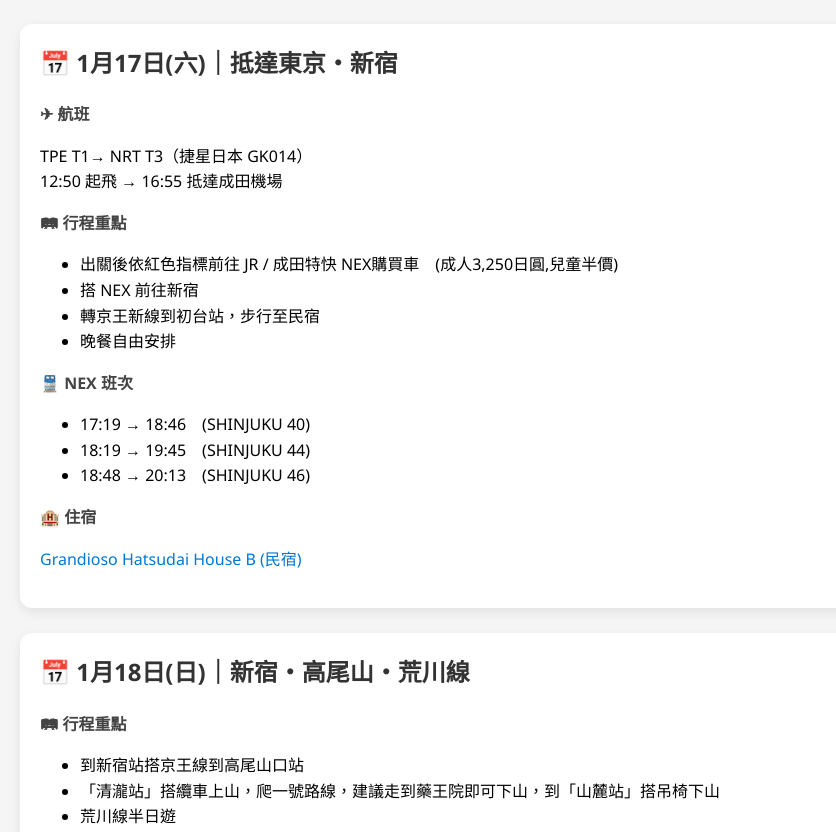
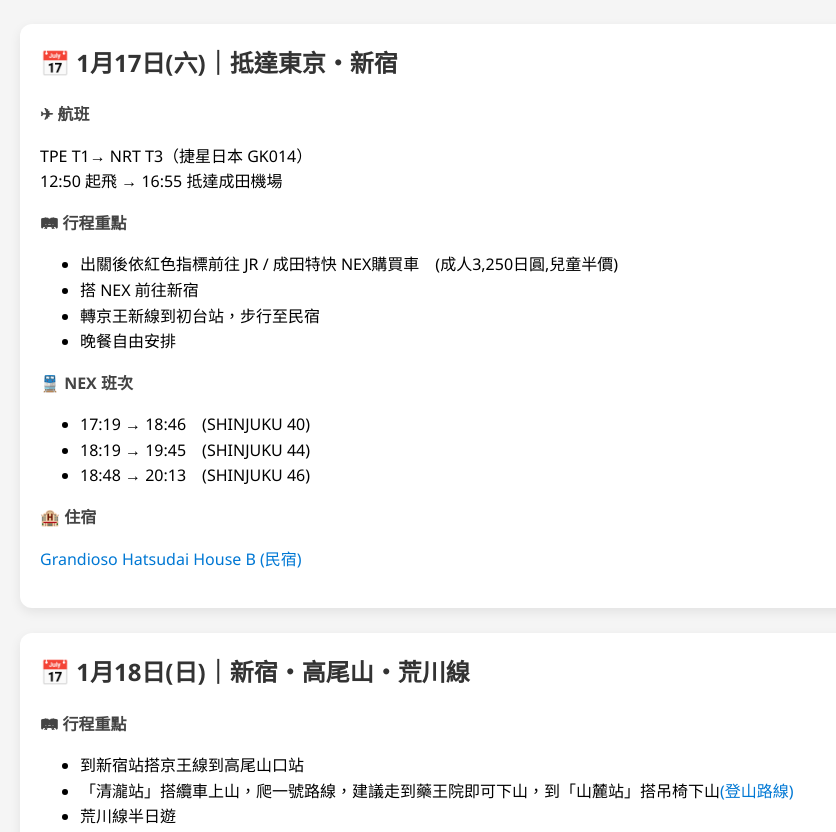
Before and after one commit to oc0923-beep/oc0923-beep.github.io, a plain HTML site: page index.html in a window 1280 px wide. Shown: the part 116-948 px from the top of the page, without its empty margins (0-836 px from the left). Drawn offline with Linux system fonts and the light colour scheme.

Commit message:
Update index.html

```diff
--- a/index.html
+++ b/index.html
@@ -72,7 +72,7 @@
     <div class="section-title">🛤 行程重點</div>
     <ul>
         <li>到新宿站搭京王線到高尾山口站</li>
-         <li>「清瀧站」搭纜車上山，爬一號路線，建議走到藥王院即可下山，到「山麓站」搭吊椅下山</li>
+         <li>「清瀧站」搭纜車上山，爬一號路線，建議走到藥王院即可下山，到「山麓站」搭吊椅下山<a href="https://static.gltjp.com/glt/data/article/21000/20794/20241022_171701_8e162fab_w1920.webp">(登山路線)</a>　</li>
 
         <li>荒川線半日遊</li>
         <li>丸之內燈飾（約 16:00 點燈）</li>
```
